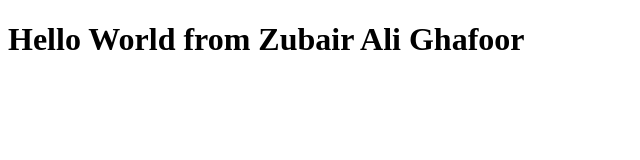
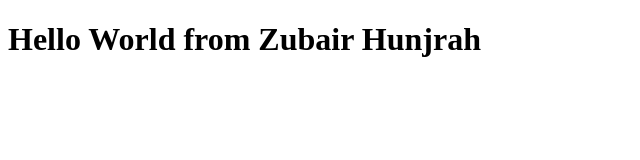
Before and after one commit to zubairalighafoor/Bootcamp1, a plain HTML site: page index.html in a window 1280 px wide. Shown: the whole page, without its empty margins (0-640 px from the left). Drawn offline with Linux system fonts and the light colour scheme.

Commit message:
Update index.html

```diff
--- a/index.html
+++ b/index.html
@@ -7,6 +7,6 @@
     <title>Document</title>
 </head>
 <body>
-    <h1>Hello World from Zubair Ali Ghafoor</h1>
+    <h1>Hello World from Zubair Hunjrah</h1>
 </body>
 </html>
```
